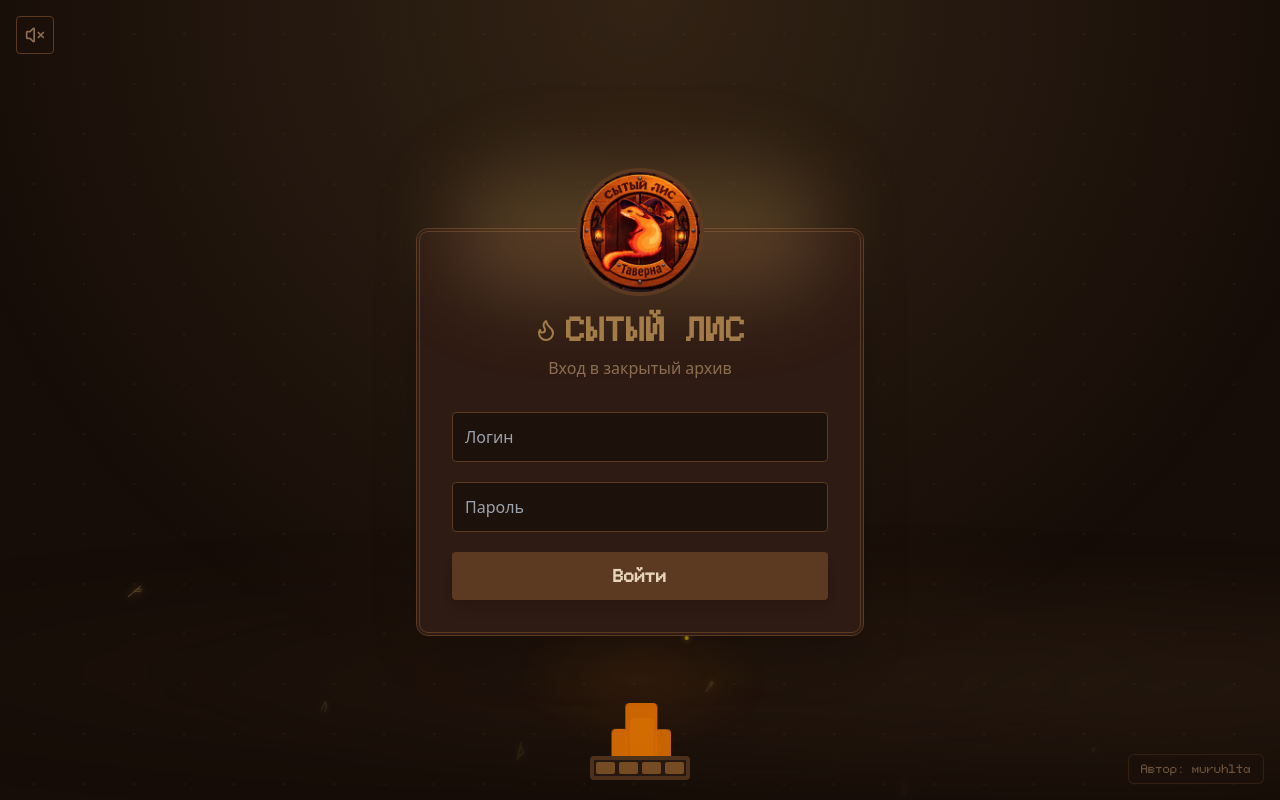
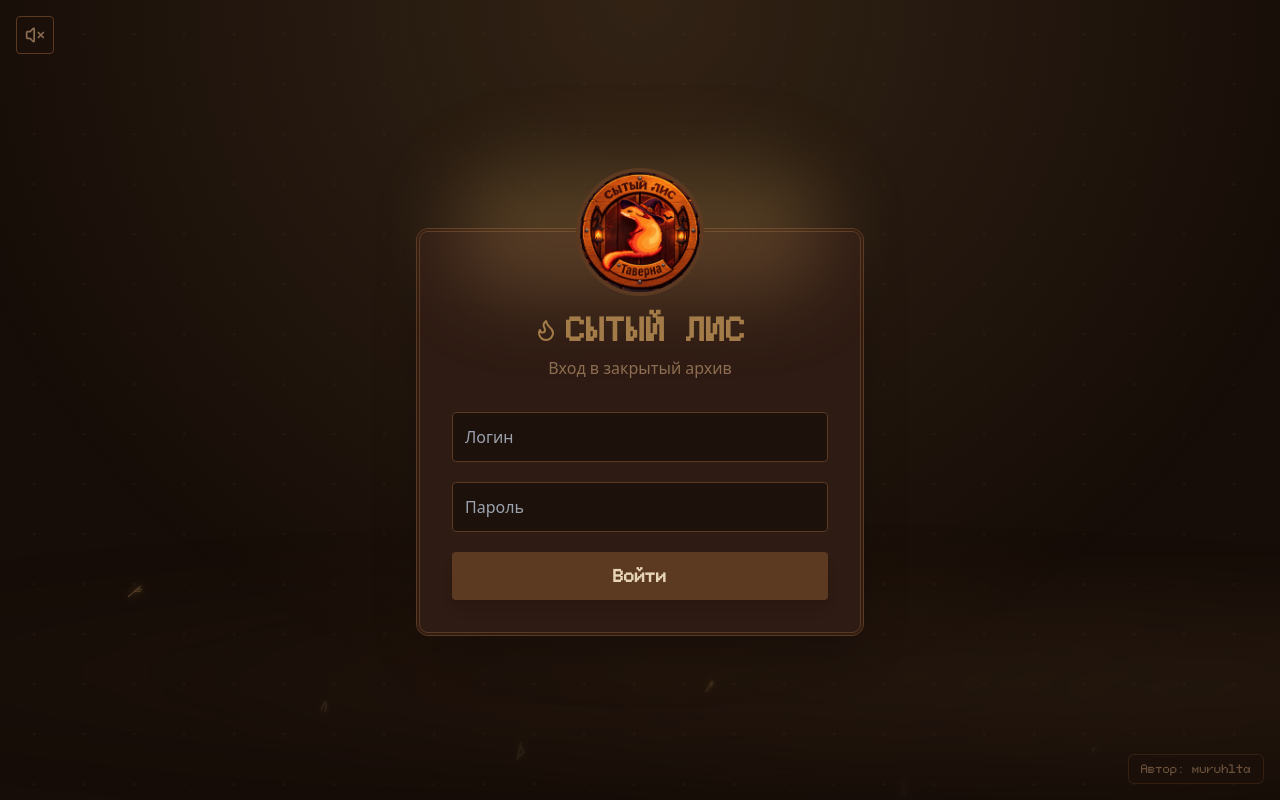
Before and after one commit to Muruhita/Divishbt, a Next.js app: page / in a window 1280 px wide. Built offline with nearby package versions, Linux system fonts and the light colour scheme.

Commit message:
Update globals.css

```diff
--- a/app/globals.css
+++ b/app/globals.css
@@ -61,106 +61,6 @@ body {
   100% { background-position: 50px 50px; }
 }
 
-/* --- ПИКСЕЛЬНЫЙ КОСТЁР --- */
-.campfire-container {
-  position: fixed;
-  bottom: 0;
-  left: 50%;
-  transform: translateX(-50%);
-  width: 300px;
-  height: 250px;
-  pointer-events: none;
-  z-index: 0;
-  display: flex;
-  justify-content: center;
-  align-items: flex-end;
-  opacity: 0.8;
-}
-
-/* Свечение от костра */
-.campfire-glow {
-  position: absolute;
-  bottom: 20px;
-  width: 350px;
-  height: 200px;
-  background: radial-gradient(ellipse at center, rgba(230, 126, 34, 0.2) 0%, transparent 60%);
-  border-radius: 50%;
-  animation: glow-pulse 3s ease-in-out infinite alternate;
-}
-
-@keyframes glow-pulse {
-  0% { transform: scale(0.9); opacity: 0.5; }
-  100% { transform: scale(1.1); opacity: 1; }
-}
-
-/* Дрова (пиксельные) */
-.fire-logs {
-  position: absolute;
-  bottom: 20px;
-  width: 100px;
-  height: 24px;
-  background-color: #2a1b14;
-  border: 4px solid #5c3a21;
-  border-radius: 4px;
-  z-index: 2;
-  display: flex;
-  gap: 4px;
-  padding: 2px;
-}
-.fire-log-inner {
-  height: 100%;
-  width: 20px;
-  background-color: #8b5a2b;
-  border-radius: 2px;
-}
-
-/* Языки пламени (пиксельные) */
-.flame {
-  position: absolute;
-  bottom: 40px;
-  background-color: #ff7f00;
-  border-radius: 4px;
-  z-index: 1;
-  animation: flame-flicker 0.15s infinite alternate;
-}
-
-.flame-1 { width: 24px; height: 40px; left: calc(50% - 12px); background-color: #ffd700; animation-duration: 0.1s; }
-.flame-2 { width: 32px; height: 60px; left: calc(50% - 16px); background-color: #ff7f00; animation-duration: 0.15s; bottom: 35px; }
-.flame-3 { width: 16px; height: 30px; left: calc(50% - 30px); background-color: #ff7f00; animation-duration: 0.2s; }
-.flame-4 { width: 16px; height: 30px; left: calc(50% + 14px); background-color: #ff7f00; animation-duration: 0.18s; }
-
-@keyframes flame-flicker {
-  0% { transform: scaleY(0.9) translateX(-2px); opacity: 0.8; }
-  100% { transform: scaleY(1.1) translateX(2px); opacity: 1; }
-}
-
-/* Искры */
-.ember {
-  position: absolute;
-  bottom: 50px;
-  width: 4px;
-  height: 4px;
-  background-color: #ffd700;
-  border-radius: 50%;
-  box-shadow: 0 0 6px #ffd700;
-  opacity: 0;
-  animation: ember-rise infinite linear;
-}
-
-@keyframes ember-rise {
-  0% { transform: translateY(0) translateX(0); opacity: 0; }
-  20% { opacity: 1; }
-  80% { opacity: 0.8; }
-  100% { transform: translateY(-150px) translateX(20px); opacity: 0; }
-}
-
-.ember:nth-child(1) { left: 45%; animation-duration: 2s; animation-delay: 0s; }
-.ember:nth-child(2) { left: 55%; animation-duration: 2.5s; animation-delay: 0.5s; }
-.ember:nth-child(3) { left: 48%; animation-duration: 1.8s; animation-delay: 1s; }
-.ember:nth-child(4) { left: 52%; animation-duration: 2.2s; animation-delay: 1.5s; }
-.ember:nth-child(5) { left: 40%; animation-duration: 3s; animation-delay: 0.2s; }
-.ember:nth-child(6) { left: 60%; animation-duration: 2.7s; animation-delay: 0.8s; }
-
 /* --- ПАРЯЩИЕ РУНЫ --- */
 .rune {
   position: absolute;
```
